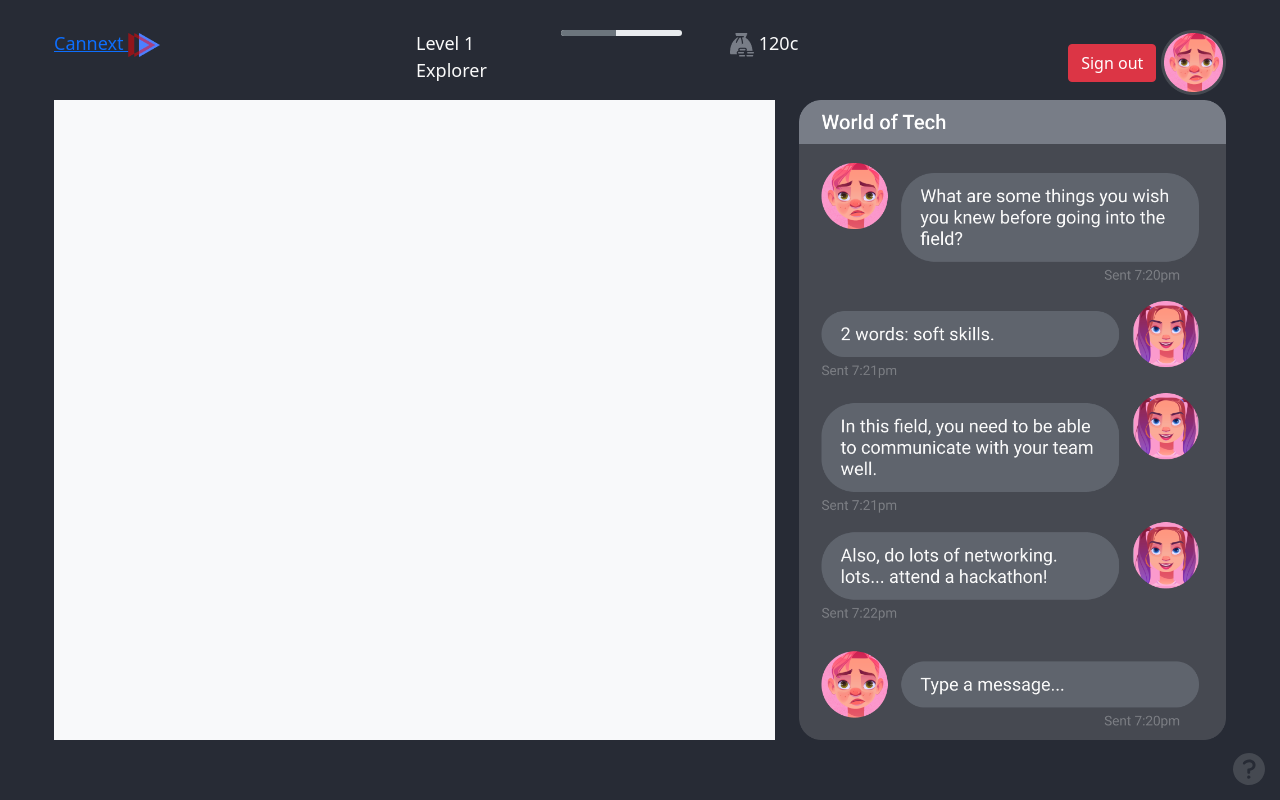
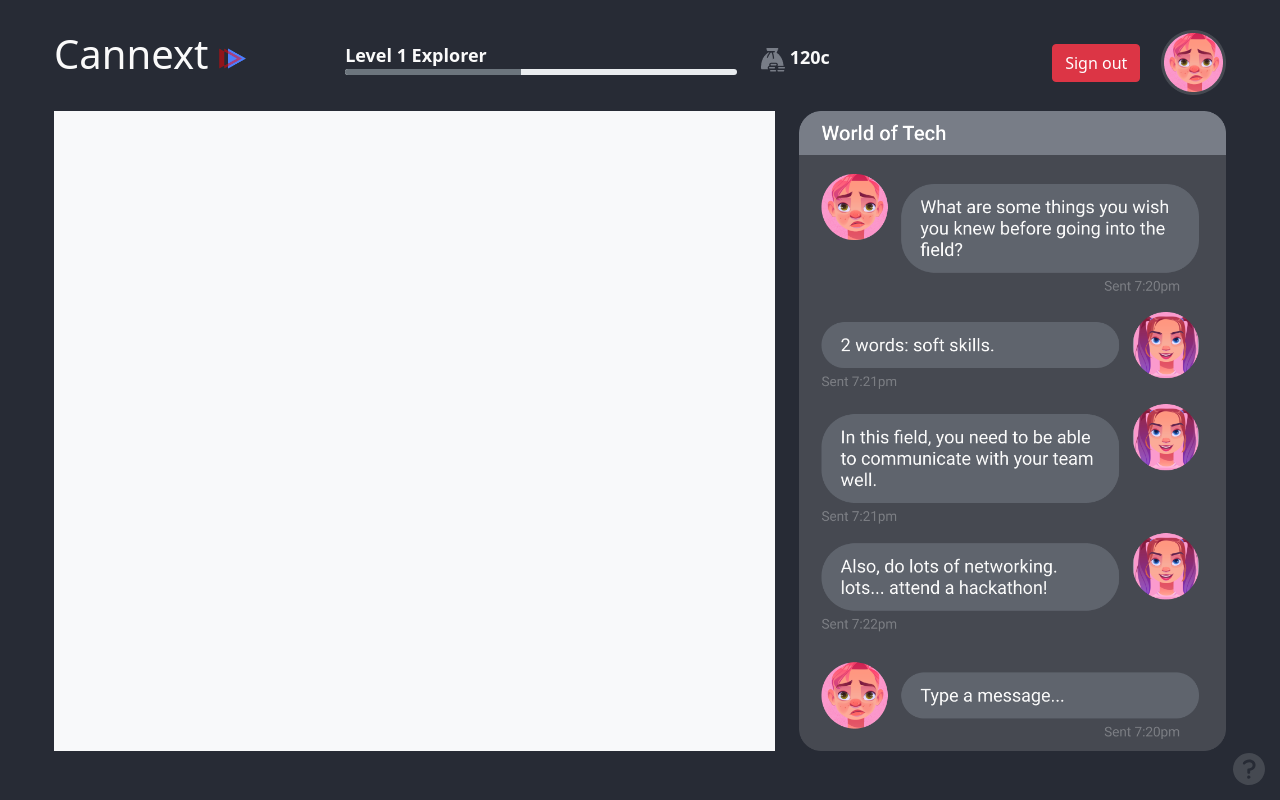
Before and after one commit to toastmod/hackit-alberta-2021, a website: page html/game.html in a window 1280 px wide. Drawn offline with nearby package versions, Linux system fonts and the light colour scheme.

Commit message:
make game.html good

```diff
--- a/SCSS/styles.scss
+++ b/SCSS/styles.scss
@@ -1,4 +1,14 @@
 @import "_colors";
+
+a {
+  text-decoration: none;
+  color: $white;
+
+  &:hover {
+    color: inherit;
+  }
+}
+
 
 .color-bg,
 body {
--- a/html/game.html
+++ b/html/game.html
@@ -23,62 +23,49 @@
         <div class="row">
             <div class="col">
                 <div class="fluid-container">
-                    <div class="row">
+                    <div class="row pb-3">
                         <!-- Status Bar -->
                         <div class="col">
                             <div class="fluid-container">
-                                <div class="row">
+                                <!-- Satus bar above game -->
+                                <div class="row align-items-center">
                                     <!-- Logo -->
                                     <div class="col">
                                         <a href="./intro.html">
-                                            Cannext
-                                            <img src="/imgs/logo.png" width="10%" alt="logo.png">
+                                            <h1>Cannext <img src="/imgs/logo.png" width="10%" alt="logo.png"></h1>
                                         </a>
                                     </div>
 
-                                    <!-- Status bar -->
-                                    <div class="col">
-                                        <!-- Level -->
-                                        <div class="container">
-                                            <div class="row">
-                                                <div class="col">
-                                                    <!-- Level text -->
-                                                    <p>Level <span id="user-level">1</span> Explorer</p>
-                                                </div>
-
-                                                <div class="col">
-                                                    <!-- Level progress bar -->
-                                                    <div class="progress" style="height: 6px;">
-                                                        <div id="user-xp" class="progress-bar bg-secondary"
-                                                            role="progressbar" style="width: 45%;" aria-valuenow="50"
-                                                            aria-valuemin="0" aria-valuemax="100"></div>
-                                                    </div>
-                                                </div>
-
+                                    <!-- Level -->
+                                    <div class="col-5">
+                                        <b>Level <span id="user-level">1</span> Explorer</b>
+                                        <!-- Level progress bar -->
+                                        <div class="progress" style="height: 6px;">
+                                            <div id="user-xp" class="progress-bar bg-secondary" role="progressbar"
+                                                style="width: 45%;" aria-valuenow="50" aria-valuemin="0"
+                                                aria-valuemax="100">
                                             </div>
                                         </div>
+
                                     </div>
 
 
                                     <div class="col">
                                         <!-- Number of coins -->
-                                        <p>
-                                            <img src="/imgs/coinbag.png" alt="pouch of coins">
-                                            <span id="user-coins">120</span>c
-                                        </p>
+                                        <img src="/imgs/coinbag.png" alt="pouch of coins">
+                                        <b><span id="user-coins">120c</span></b>
                                     </div>
 
                                 </div>
 
 
-
                             </div>
                         </div>
 
-                        <!-- Signout and profile -->
+                        <!-- Signout and avatar -->
                         <div class="col-auto">
                             <button id="signout-btn" type="submit" class="btn btn-danger">Sign out</button>
-                            <img src="/imgs/avatar1.png" alt="">
+                            <img class="ms-3" src="/imgs/avatar1.png" alt="">
                         </div>
 
                     </div>
```
Also changed, not shown: CSS/styles.css, 1 other file.
